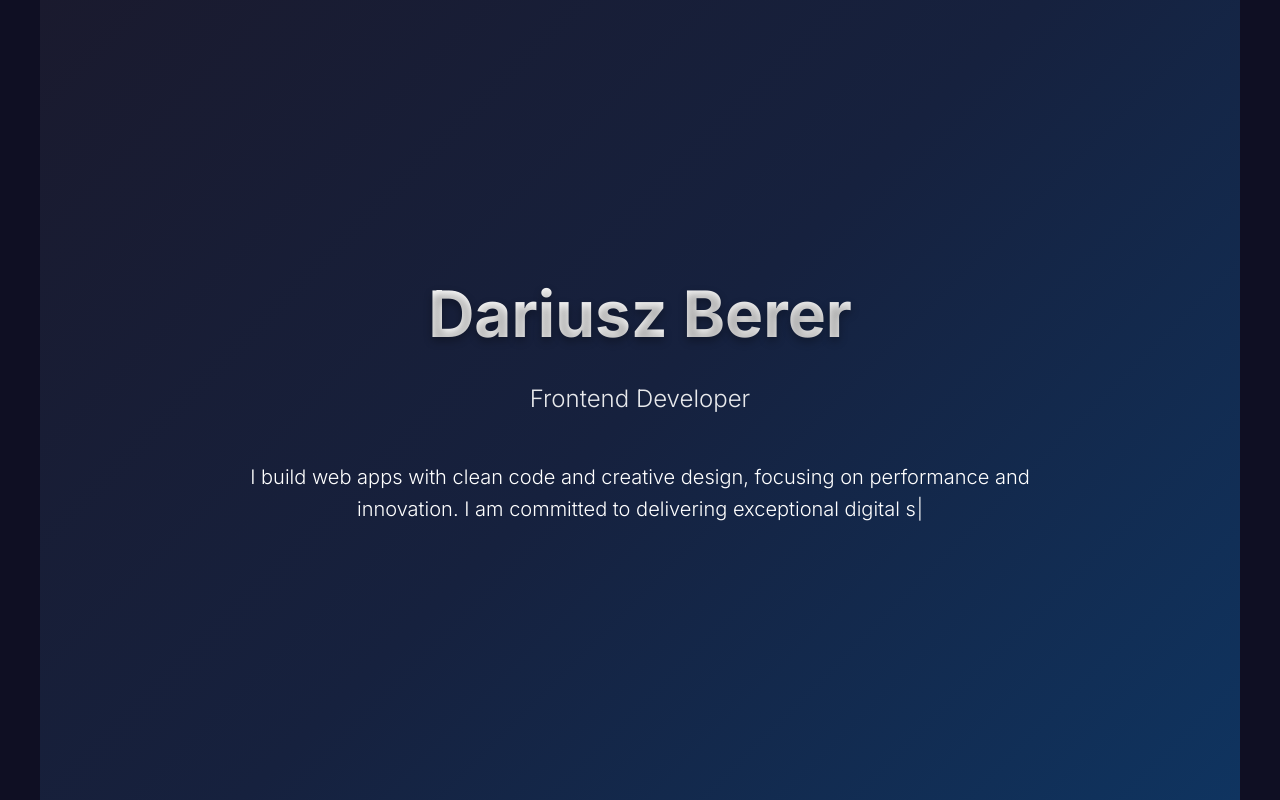
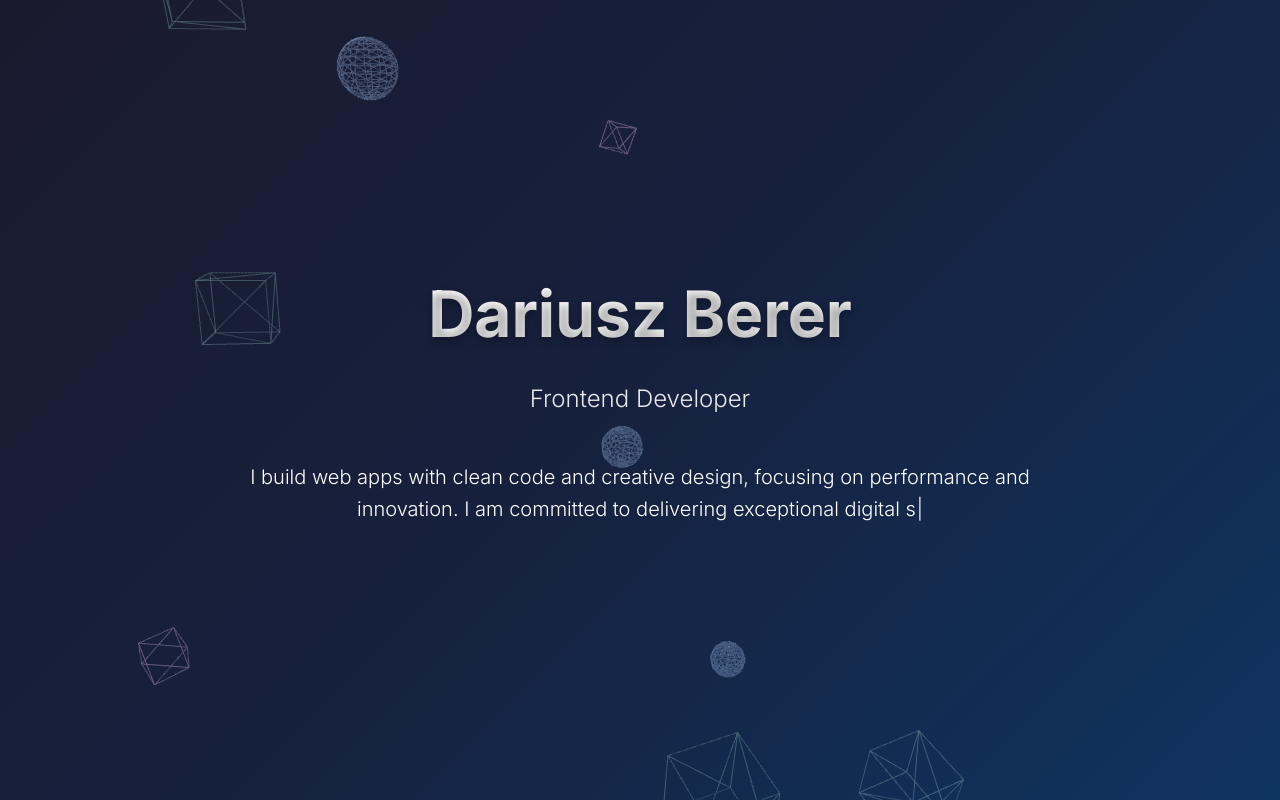
Before and after one commit to Dariuszb94/portfolio, a React (Vite) app: page / in a window 1280 px wide. Built offline with nearby package versions, Linux system fonts and the light colour scheme.

Commit message:
feat: add bg

```diff
--- a/package.json
+++ b/package.json
@@ -13,9 +13,12 @@
     "deploy": "gh-pages -d dist"
   },
   "dependencies": {
+    "@react-three/drei": "^10.6.1",
+    "@react-three/fiber": "^9.3.0",
     "react": "^19.1.0",
     "react-dom": "^19.1.0",
     "styled-components": "^6.1.19",
+    "three": "^0.179.1",
     "typewriter-effect": "^2.22.0"
   },
   "devDependencies": {
@@ -23,6 +26,7 @@
     "@types/react": "^19.1.8",
     "@types/react-dom": "^19.1.6",
     "@types/styled-components": "^5.1.34",
+    "@types/three": "^0.178.1",
     "@vitejs/plugin-react": "^4.6.0",
     "eslint": "^9.30.1",
     "eslint-plugin-react-hooks": "^5.2.0",
--- a/src/components/Intro.tsx
+++ b/src/components/Intro.tsx
@@ -1,5 +1,6 @@
 import styled from 'styled-components';
 import Typewriter from 'typewriter-effect';
+import ParticlesBackground from './ParticlesBackground';
 
 const Container = styled.div`
   min-height: 100vh;
@@ -7,11 +8,11 @@ const Container = styled.div`
   flex-direction: column;
   justify-content: center;
   align-items: center;
-  max-width: 1200px;
   margin: 0 auto;
   padding: 24px;
   background: linear-gradient(135deg, #1a1a2e 0%, #16213e 50%, #0f3460 100%);
   color: white;
+  position: relative;
 `;
 
 const Title = styled.h1`
@@ -50,6 +51,7 @@ const Subtitle = styled.p`
 function Intro() {
   return (
     <Container>
+      <ParticlesBackground />
       <Title>Dariusz Berer</Title>
       <Subtitle>Frontend Developer</Subtitle>
       <TypewriterContainer>
--- /dev/null
+++ b/src/components/ParticlesBackground.tsx
@@ -0,0 +1,191 @@
+import { Canvas, useFrame } from '@react-three/fiber';
+import { Float, OrbitControls } from '@react-three/drei';
+import { useRef, useMemo } from 'react';
+import * as THREE from 'three';
+import styled from 'styled-components';
+
+const CanvasContainer = styled.div`
+  position: absolute;
+  top: 0;
+  left: 0;
+  width: 100%;
+  height: 100%;
+  pointer-events: none;
+`;
+
+// Floating code cube component
+function CodeCube({
+  position,
+  rotationSpeed,
+}: {
+  position: [number, number, number];
+  rotationSpeed: number;
+}) {
+  const meshRef = useRef<THREE.Mesh>(null);
+
+  useFrame((state) => {
+    if (meshRef.current) {
+      meshRef.current.rotation.x += rotationSpeed * 0.3;
+      meshRef.current.rotation.y += rotationSpeed * 0.2;
+      meshRef.current.position.y =
+        position[1] + Math.sin(state.clock.elapsedTime + position[0]) * 0.1;
+    }
+  });
+
+  return (
+    <Float speed={0.5} rotationIntensity={0.2} floatIntensity={0.2}>
+      <mesh ref={meshRef} position={position}>
+        <boxGeometry args={[0.6, 0.6, 0.6]} />
+        <meshBasicMaterial
+          color='#64ffda'
+          transparent
+          opacity={0.15}
+          wireframe
+        />
+      </mesh>
+    </Float>
+  );
+}
+
+// Floating geometric shapes
+function CodeSphere({ position }: { position: [number, number, number] }) {
+  const meshRef = useRef<THREE.Mesh>(null);
+
+  useFrame((state) => {
+    if (meshRef.current) {
+      meshRef.current.rotation.x = state.clock.elapsedTime * 0.1;
+      meshRef.current.rotation.y = state.clock.elapsedTime * 0.15;
+      meshRef.current.position.x =
+        position[0] + Math.sin(state.clock.elapsedTime * 0.3) * 0.2;
+    }
+  });
+
+  return (
+    <mesh ref={meshRef} position={position}>
+      <sphereGeometry args={[0.2, 12, 12]} />
+      <meshBasicMaterial color='#82aaff' transparent opacity={0.2} wireframe />
+    </mesh>
+  );
+}
+
+// Octahedron shapes
+function CodeOctahedron({ position }: { position: [number, number, number] }) {
+  const meshRef = useRef<THREE.Mesh>(null);
+
+  useFrame((state) => {
+    if (meshRef.current) {
+      meshRef.current.rotation.x = state.clock.elapsedTime * 0.15;
+      meshRef.current.rotation.z = state.clock.elapsedTime * 0.1;
+      meshRef.current.position.z =
+        position[2] + Math.sin(state.clock.elapsedTime * 0.4) * 0.15;
+    }
+  });
+
+  return (
+    <mesh ref={meshRef} position={position}>
+      <octahedronGeometry args={[0.25]} />
+      <meshBasicMaterial color='#c792ea' transparent opacity={0.25} wireframe />
+    </mesh>
+  );
+}
+
+// Main 3D scene
+function Scene() {
+  const cubes = useMemo(
+    () =>
+      Array.from({ length: 4 }, () => ({
+        position: [
+          (Math.random() - 0.5) * 10,
+          (Math.random() - 0.5) * 8,
+          (Math.random() - 0.5) * 6,
+        ] as [number, number, number],
+        rotationSpeed: 0.002 + Math.random() * 0.005,
+      })),
+    []
+  );
+
+  const spheres = useMemo(
+    () =>
+      Array.from({ length: 6 }, () => ({
+        position: [
+          (Math.random() - 0.5) * 12,
+          (Math.random() - 0.5) * 10,
+          (Math.random() - 0.5) * 8,
+        ] as [number, number, number],
+      })),
+    []
+  );
+
+  const octahedrons = useMemo(
+    () =>
+      Array.from({ length: 3 }, () => ({
+        position: [
+          (Math.random() - 0.5) * 14,
+          (Math.random() - 0.5) * 12,
+          (Math.random() - 0.5) * 10,
+        ] as [number, number, number],
+      })),
+    []
+  );
+
+  return (
+    <>
+      <ambientLight intensity={0.3} />
+      <pointLight position={[10, 10, 10]} intensity={0.5} />
+      <pointLight position={[-10, -10, -10]} intensity={0.2} color='#64ffda' />
+
+      {/* Floating code cubes */}
+      {cubes.map((cube, index) => (
+        <CodeCube
+          key={`cube-${index}`}
+          position={cube.position}
+          rotationSpeed={cube.rotationSpeed}
+        />
+      ))}
+
+      {/* Floating symbol spheres */}
+      {spheres.map((sphere, index) => (
+        <CodeSphere key={`sphere-${index}`} position={sphere.position} />
+      ))}
+
+      {/* Floating octahedrons */}
+      {octahedrons.map((oct, index) => (
+        <CodeOctahedron key={`oct-${index}`} position={oct.position} />
+      ))}
+
+      {/* Subtle camera controls */}
+      <OrbitControls
+        enableZoom={false}
+        enablePan={false}
+        autoRotate
+        autoRotateSpeed={0.2}
+        maxPolarAngle={Math.PI / 2}
+        minPolarAngle={Math.PI / 2}
+      />
+    </>
+  );
+}
+
+const ParticlesBackground = () => {
+  return (
+    <CanvasContainer>
+      <Canvas
+        camera={{
+          position: [0, 0, 8],
+          fov: 50,
+          near: 0.1,
+          far: 1000,
+        }}
+        gl={{
+          antialias: true,
+          alpha: true,
+          powerPreference: 'high-performance',
+        }}
+      >
+        <Scene />
+      </Canvas>
+    </CanvasContainer>
+  );
+};
+
+export default ParticlesBackground;
```
Also changed, not shown: 1 other file (tests, documents, lock files or other folders).
